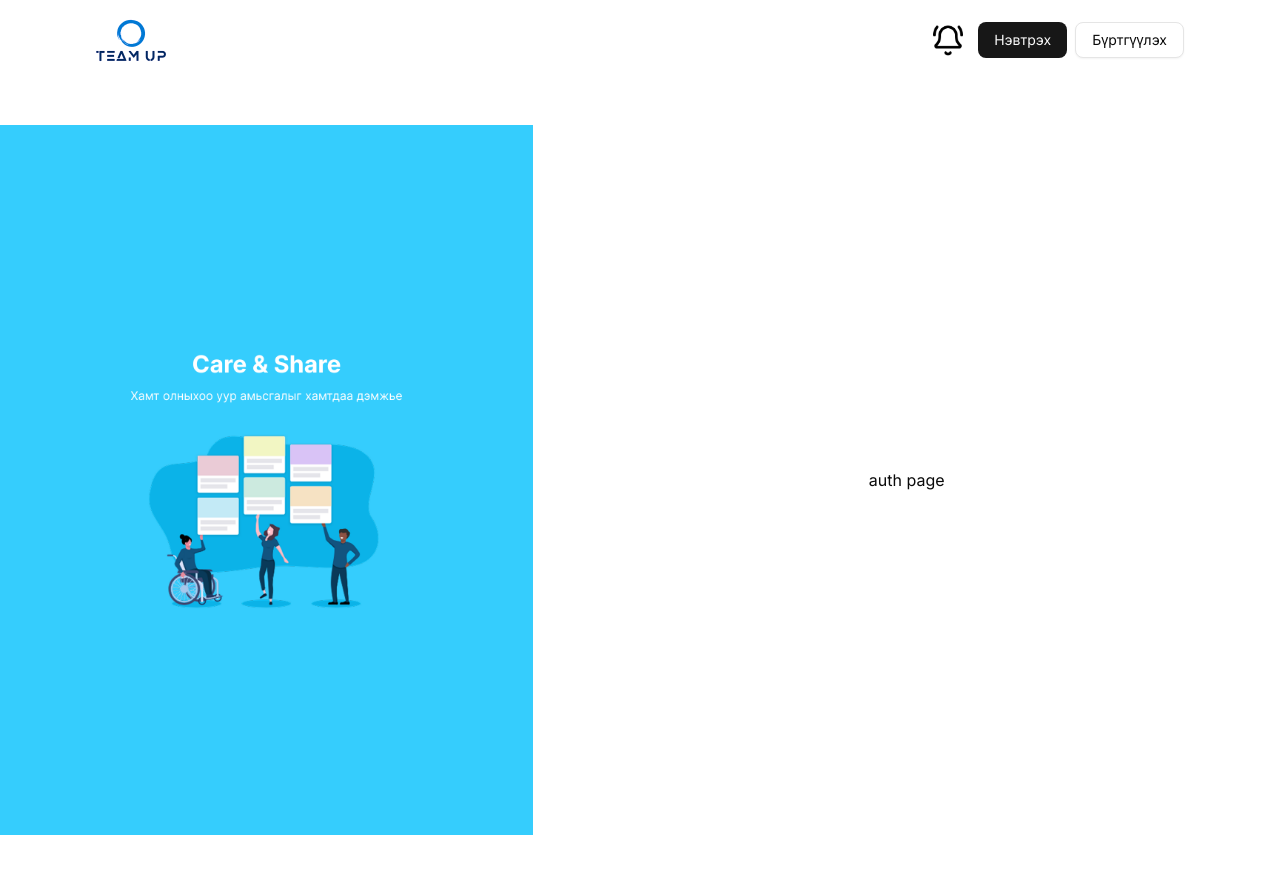
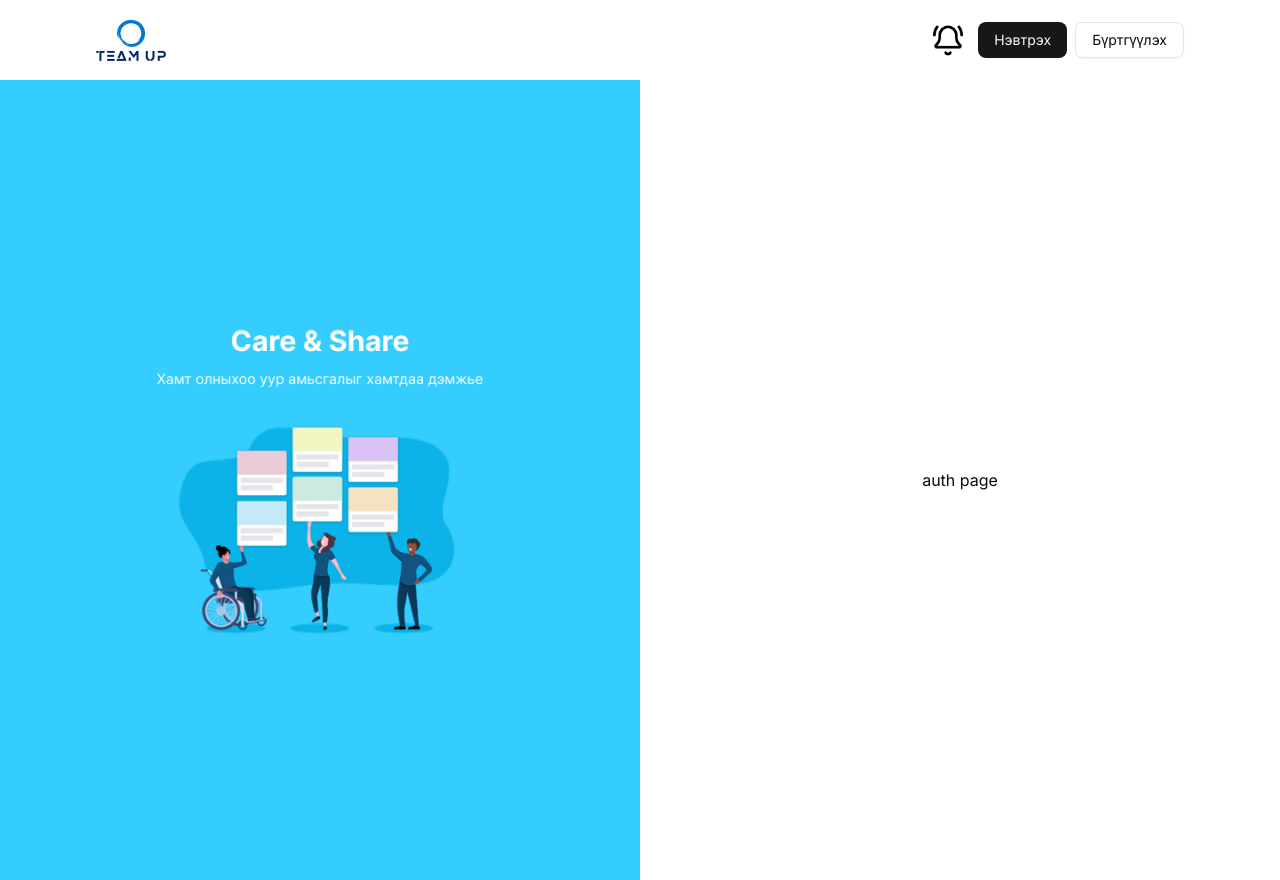
Before and after one commit to dashka-bat/pinequest, a Next.js app: page /auth in a window 1280 px wide. Built offline with nearby package versions, Linux system fonts and the light colour scheme; no server answers.

Commit message:
responsive

```diff
--- a/src/app/auth/_components/half.tsx
+++ b/src/app/auth/_components/half.tsx
@@ -3,7 +3,7 @@ import Image from 'next/image';
 const Half = () => {
   return (
     <div className="relative w-1/2 min-h-screen hidden xl:flex justify-start">
-      <Image src="/half.png" alt="half-side" fill className="object-contain object-left" priority />
+      <Image src="/half.png" alt="half-side" fill className="object-cover" priority />
     </div>
   );
 };
--- a/src/app/auth/layout.tsx
+++ b/src/app/auth/layout.tsx
@@ -13,7 +13,7 @@ export default function RootLayout({ children }: { children: ReactNode }) {
     <div className="flex flex-col min-h-screen">
       <div className="flex items-center justify-center xl:justify-start min-h-screen  w-full">
         <Half />
-        <div className="flex w-[70%] justify-center">{children}</div>
+        <div className="flex w-[50%] justify-center">{children}</div>
       </div>
     </div>
   );
```
